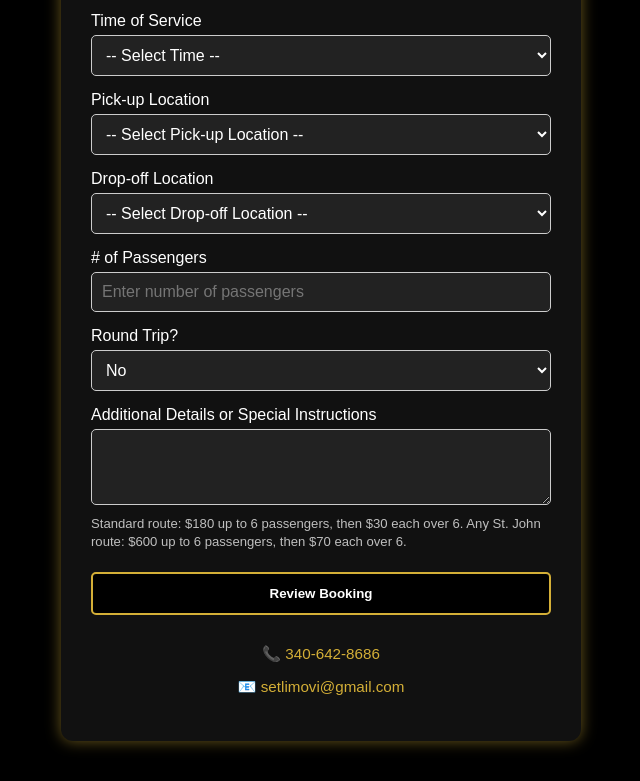
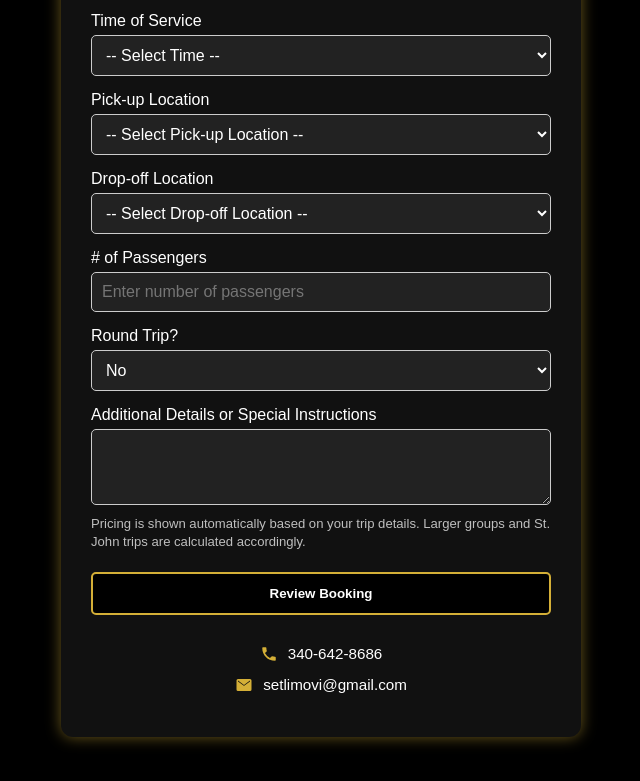
Before and after one commit to set-vi/set-limo-vi, a plain HTML site: page booking.html in a window 1280 px wide. Shown: the part 716-1497 px from the top of the page, without its empty margins (319-959 px from the left). Drawn offline with Linux system fonts and the light colour scheme.

Commit message:
Update booking.html

```diff
--- a/booking.html
+++ b/booking.html
@@ -116,13 +116,31 @@
       color: #ccc;
     }
 
-    .contact-info a {
-      color: #d4af37;
+    .contact-line {
+      margin: 10px 0;
+    }
+
+    .contact-link {
+      display: inline-flex;
+      align-items: center;
+      justify-content: center;
+      gap: 10px;
       text-decoration: none;
     }
 
-    .contact-info a:hover {
+    .contact-link:hover .contact-text {
       text-decoration: underline;
+    }
+
+    .contact-icon {
+      width: 18px;
+      height: 18px;
+      color: #d4af37;
+      flex-shrink: 0;
+    }
+
+    .contact-text {
+      color: #fff;
     }
 
     .helper-text {
@@ -479,15 +497,29 @@
 
         <div id="price-box"></div>
         <div class="helper-text">
-          Standard route: $180 up to 6 passengers, then $30 each over 6. Any St. John route: $600 up to 6 passengers, then $70 each over 6.
+          Pricing is shown automatically based on your trip details. Larger groups and St. John trips are calculated accordingly.
         </div>
 
         <button type="submit" id="review-booking-btn">Review Booking</button>
       </form>
 
       <div class="contact-info">
-        <p>📞 <a href="tel:3406428686">340-642-8686</a></p>
-        <p>📧 <a href="mailto:setlimovi@gmail.com">setlimovi@gmail.com</a></p>
+        <p class="contact-line">
+          <a href="tel:3406428686" class="contact-link">
+            <svg class="contact-icon" viewBox="0 0 24 24" fill="currentColor" aria-hidden="true">
+              <path d="M6.62 10.79a15.05 15.05 0 0 0 6.59 6.59l2.2-2.2a1 1 0 0 1 1.01-.24c1.12.37 2.33.56 3.58.56a1 1 0 0 1 1 1V20a1 1 0 0 1-1 1C10.3 21 3 13.7 3 4a1 1 0 0 1 1-1h3.5a1 1 0 0 1 1 1c0 1.25.19 2.46.56 3.58a1 1 0 0 1-.25 1.01l-2.19 2.2Z"/>
+            </svg>
+            <span class="contact-text">340-642-8686</span>
+          </a>
+        </p>
+        <p class="contact-line">
+          <a href="mailto:setlimovi@gmail.com" class="contact-link">
+            <svg class="contact-icon" viewBox="0 0 24 24" fill="currentColor" aria-hidden="true">
+              <path d="M20 4H4a2 2 0 0 0-2 2v12a2 2 0 0 0 2 2h16a2 2 0 0 0 2-2V6a2 2 0 0 0-2-2Zm0 3.24-7.4 5.55a1 1 0 0 1-1.2 0L4 7.24V6l8 6 8-6v1.24Z"/>
+            </svg>
+            <span class="contact-text">setlimovi@gmail.com</span>
+          </a>
+        </p>
       </div>
     </div>
 
@@ -503,8 +535,22 @@
         </div>
 
         <div style="margin-top: 40px;">
-          <p><a href="tel:3406428686">📞 340-642-8686</a></p>
-          <p><a href="mailto:setlimovi@gmail.com">📧 setlimovi@gmail.com</a></p>
+          <p class="contact-line">
+            <a href="tel:3406428686" class="contact-link">
+              <svg class="contact-icon" viewBox="0 0 24 24" fill="currentColor" aria-hidden="true">
+                <path d="M6.62 10.79a15.05 15.05 0 0 0 6.59 6.59l2.2-2.2a1 1 0 0 1 1.01-.24c1.12.37 2.33.56 3.58.56a1 1 0 0 1 1 1V20a1 1 0 0 1-1 1C10.3 21 3 13.7 3 4a1 1 0 0 1 1-1h3.5a1 1 0 0 1 1 1c0 1.25.19 2.46.56 3.58a1 1 0 0 1-.25 1.01l-2.19 2.2Z"/>
+              </svg>
+              <span class="contact-text">340-642-8686</span>
+            </a>
+          </p>
+          <p class="contact-line">
+            <a href="mailto:setlimovi@gmail.com" class="contact-link">
+              <svg class="contact-icon" viewBox="0 0 24 24" fill="currentColor" aria-hidden="true">
+                <path d="M20 4H4a2 2 0 0 0-2 2v12a2 2 0 0 0 2 2h16a2 2 0 0 0 2-2V6a2 2 0 0 0-2-2Zm0 3.24-7.4 5.55a1 1 0 0 1-1.2 0L4 7.24V6l8 6 8-6v1.24Z"/>
+              </svg>
+              <span class="contact-text">setlimovi@gmail.com</span>
+            </a>
+          </p>
         </div>
 
         <p style="margin-top: 30px; font-size: 0.9em; color: #ccc;">
```
